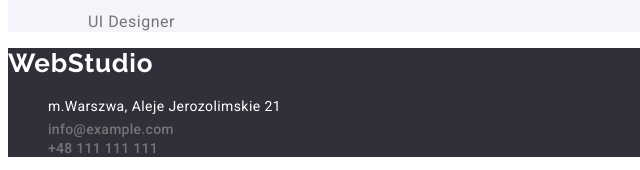
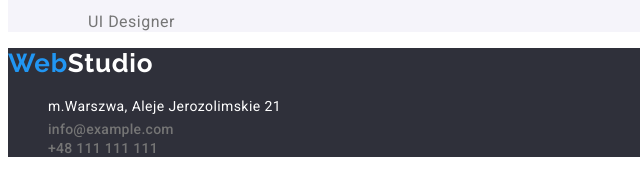
Before and after one commit to PaulinaNowakk/goit-markup-hw-07, a plain HTML site: page index.html in a window 1280 px wide. Shown: the part 3524-3694 px from the top of the page, 0-640 px from the left. Drawn offline with Linux system fonts and the light colour scheme.

Commit message:
zmiana nazwy

```diff
--- a/index.html
+++ b/index.html
@@ -181,7 +181,7 @@
 
     <footer class="footer">
       <a class="logo text-color" href="index.html"
-        ><span class="logo-color">Web</span>Studio</a
+        ><span class="color-blue">Web</span>Studio</a
       >
 
       <address class="text-address">
```
Also changed, not shown: portfolio.html (+1 -1 lines).
